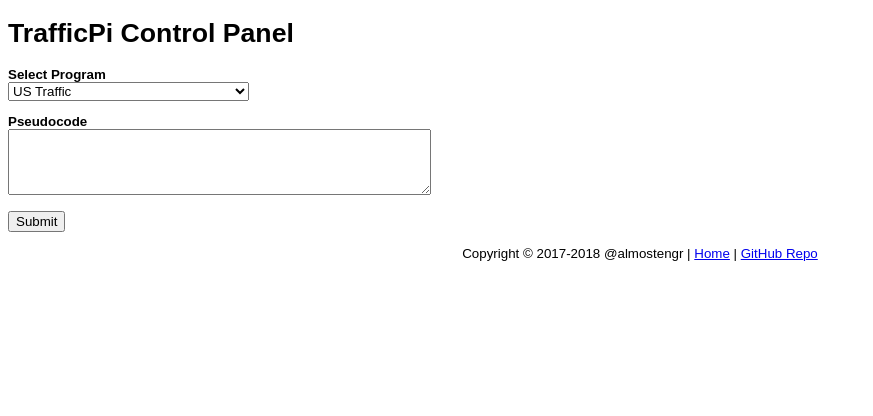
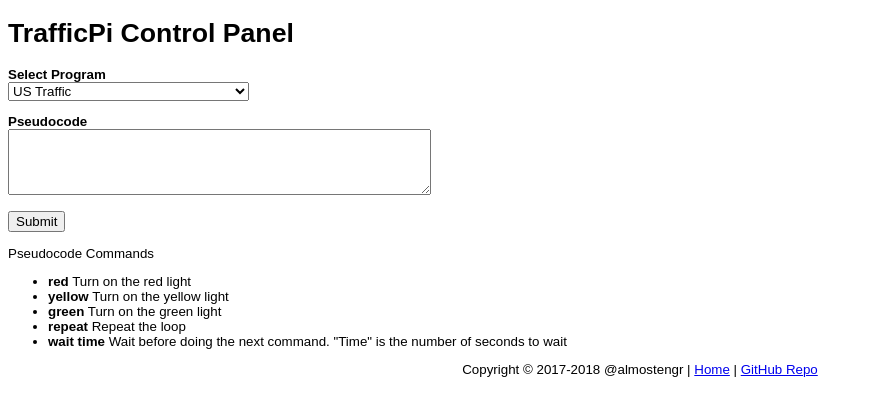
Before and after one commit to almostengr/trafficpi, a PHP site: page / in a window 1280 px wide. Shown: the top 416 px of the page, without its empty margins (0-873 px from the left). Run offline with PHP 8.4, Linux system fonts and the light colour scheme; data that the repository does not hold is empty.

Commit message:
#14 Added pseudocode commands to webpage

```diff
--- a/web/index.php
+++ b/web/index.php
@@ -107,6 +107,16 @@ if ($_SERVER['REQUEST_METHOD'] == 'POST') {
 <p><input type="submit" name="submit" value="Submit" /></p>
 </form>
 
+<p>Pseudocode Commands</p>
+<ul>
+<li><strong>red</strong> Turn on the red light</li>
+<li><strong>yellow</strong> Turn on the yellow light</li>
+<li><strong>green</strong> Turn on the green light</li>
+<li><strong>repeat</strong> Repeat the loop</li>
+<li><strong>wait time</strong> Wait before doing the next command. "Time" is the number of seconds to wait</li>
+</ul>
+
+
 <p style="text-align: center;">
 Copyright &copy; 2017-<?php echo date("Y"); ?> @almostengr |
 <a href="index.php">Home</a> |
```
